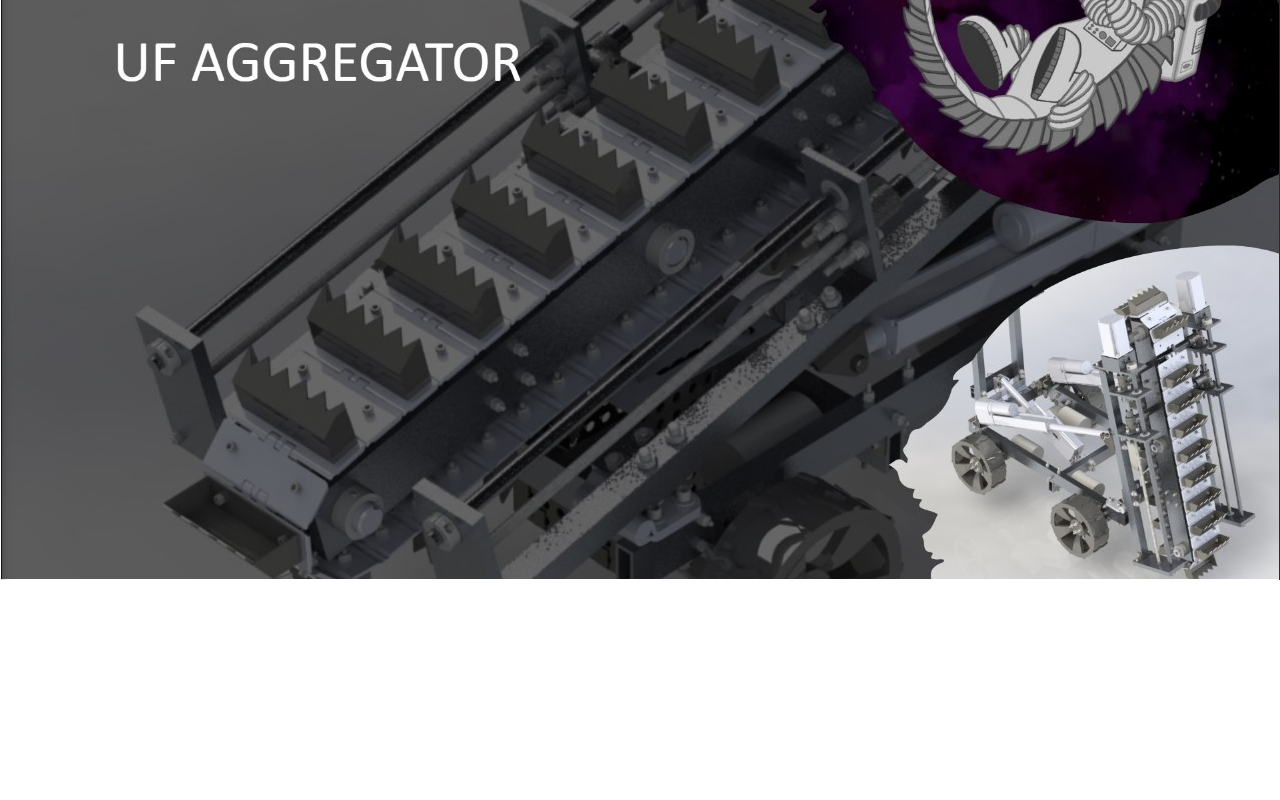
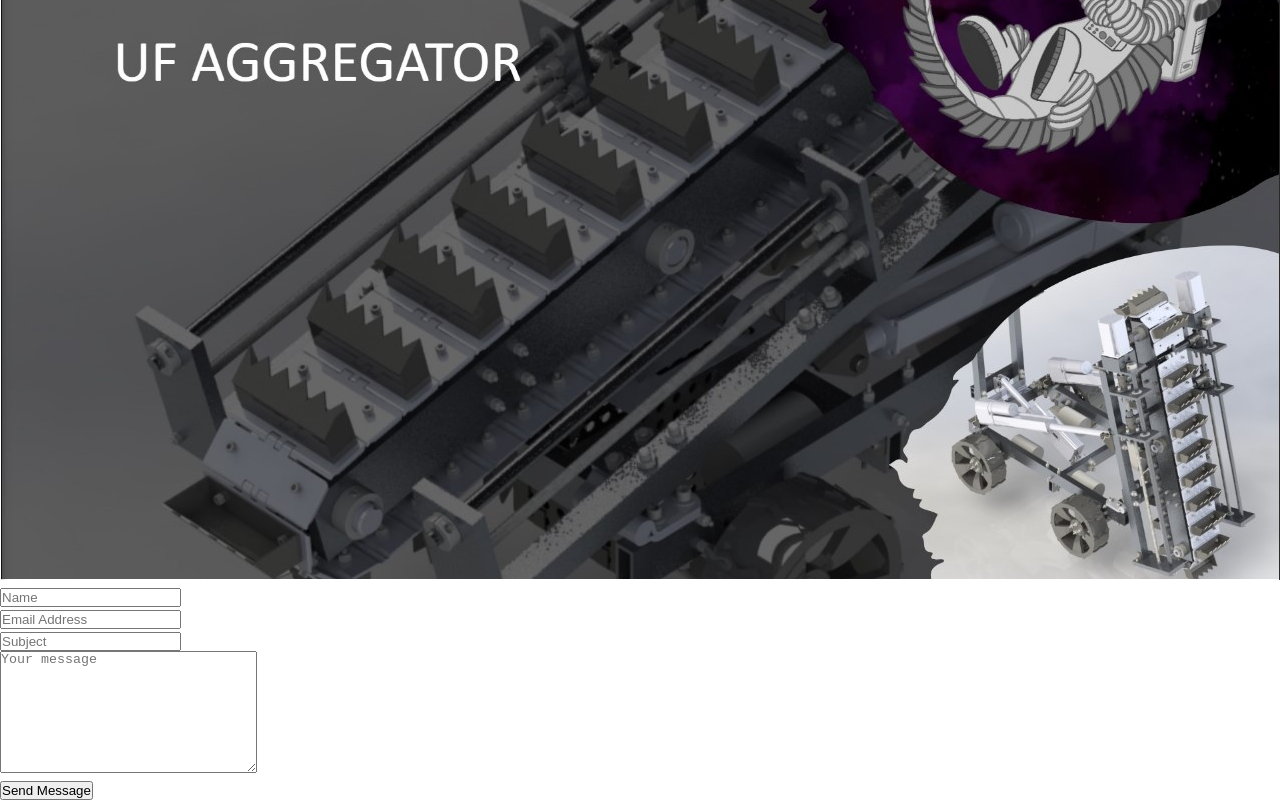
Before and after one commit to vicentecortes23/SWE_Project1, a React (Create React App) app in the folder NewApp/testapp1/: page / in a window 1280 px wide. Shown: the part 221-1021 px from the top of the page. Before the commit the page ends 806 px from the top, so only its background shows below. Built offline with nearby package versions, Linux system fonts and the light colour scheme.

Commit message:
Added contact form to home

```diff
--- a/NewApp/testapp1/src/App.js
+++ b/NewApp/testapp1/src/App.js
@@ -9,6 +9,8 @@
 import { useState } from "react";
 import {signOut} from "firebase/auth";
 import {auth} from "./firebase-config"
+import React  from 'react';
+
 
 function App() {
   const [isAuth, setIsAuth] = useState(false);
@@ -26,12 +28,12 @@
       <nav>
         <Link to="/"> Home </Link>
         <Link to="/Calendar"> Calendar </Link>
+        <Link to="/About"> About </Link>
+        <Link to="/Contact"> Contact </Link>
         {!isAuth ?
           (<Link to="/login"> Login </Link>)
           : (<button onClick={signOutUser}> Log Out </button>)
         }
-        <Link to="/About"> About </Link>
-        <Link to="/Contact"> Contact </Link>
       </nav>
       <Routes>
         <Route path="/" element ={<Home />} />
--- a/NewApp/testapp1/src/pages/ContactUs.js
+++ b/NewApp/testapp1/src/pages/ContactUs.js
@@ -1,43 +1,43 @@
-import React, {useState} from "react"
+import emailjs from "emailjs-com";
+import React from 'react';
 
-const ContactUs = () => {
-    const [status, setStatus] = useState("Submit");
-    const handleSubmit = async (e) => {
-      e.preventDefault();
-      setStatus("Sending...");
-      const { name, email, message } = e.target.elements;
-      let details = {
-        name: name.value,
-        email: email.value,
-        message: message.value,
-      };
-      let response = await fetch("http://localhost:5000/contact", {
-        method: "POST",
-        headers: {
-          "Content-Type": "application/json;charset=utf-8",
-        },
-        body: JSON.stringify(details),
-      });
-      setStatus("Submit");
-      let result = await response.json();
-      alert(result.status);
-    };
-    return (
-      <form onSubmit={handleSubmit}>
+export default function ContactUs() {
+
+    function sendEmail(e) {
+        e.preventDefault();
+
+    emailjs.sendForm('gmail', 'youtube_template', e.target, 'user_JABO21I8Gm6sxByJH17Nu')
+        .then((result) => {
+            console.log(result.text);
+        }, (error) => {
+            console.log(error.text);
+        });
+        e.target.reset()
+    }
+
+    return(
         <div>
-          <label htmlFor="name">Name:</label>
-          <input type="text" id="name" required />
+            <div className="container">
+            <form onSubmit={sendEmail}>
+                    <div className="row pt-5 mx-auto">
+                        <div className="col-8 form-group mx-auto">
+                            <input type="text" className="form-control" placeholder="Name" name="name"/>
+                        </div>
+                        <div className="col-8 form-group pt-2 mx-auto">
+                            <input type="email" className="form-control" placeholder="Email Address" name="email"/>
+                        </div>
+                        <div className="col-8 form-group pt-2 mx-auto">
+                            <input type="text" className="form-control" placeholder="Subject" name="subject"/>
+                        </div>
+                        <div className="col-8 form-group pt-2 mx-auto">
+                            <textarea className="form-control" id="" cols="30" rows="8" placeholder="Your message" name="message"></textarea>
+                        </div>
+                        <div className="col-8 pt-3 mx-auto">
+                            <input type="submit" className="btn btn-info" value="Send Message"></input>
+                        </div>
+                    </div>
+                </form>
+            </div>
         </div>
-        <div>
-          <label htmlFor="email">Email:</label>
-          <input type="email" id="email" required />
-        </div>
-        <div>
-          <label htmlFor="message">Message:</label>
-          <textarea id="message" required />
-        </div>
-        <button type="submit">{status}</button>
-      </form>
-    );
-  };
-export default ContactUs;
+    )
+}
--- a/NewApp/testapp1/src/pages/Home.js
+++ b/NewApp/testapp1/src/pages/Home.js
@@ -1,9 +1,16 @@
 import React from "react"
 import pic from "./images/test.jpg"
+import ContactUs from './ContactUs';
 
 function Home() {
     return (
-        <div> <center><img src ={pic} /></center>
+        <div>
+            <center>
+                <img src ={pic} />
+            </center>
+            <div className="container">
+                <ContactUs/>
+            </div>
         </div>
     )
 }
```
